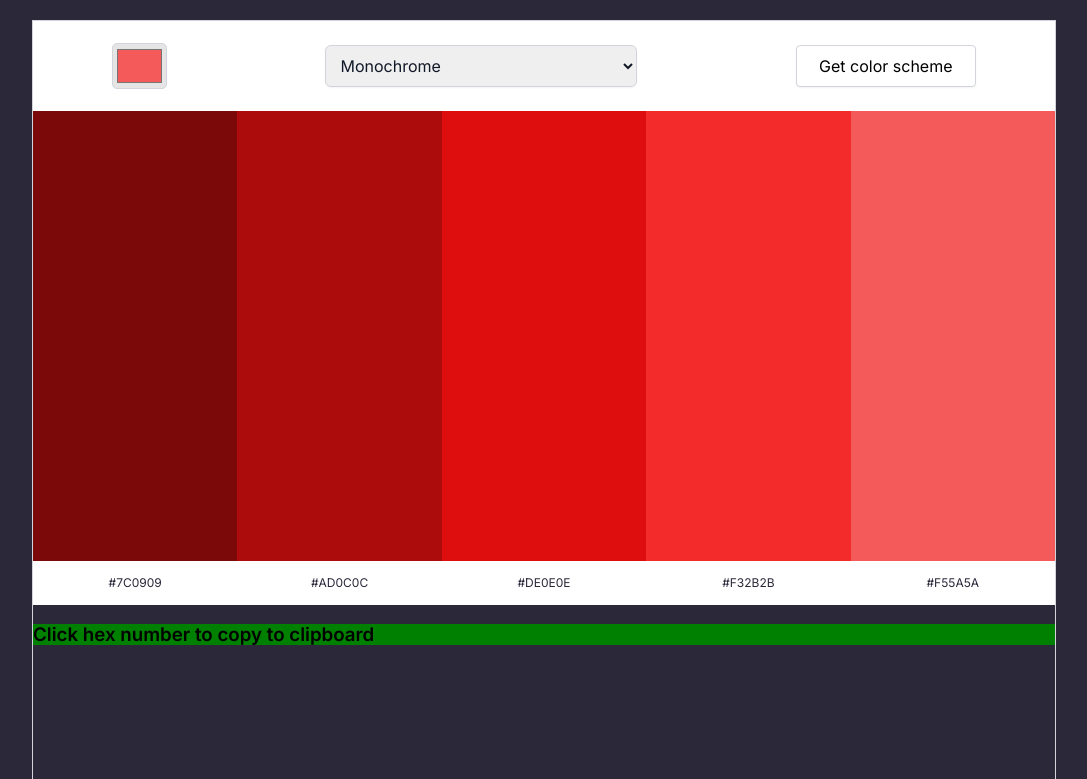
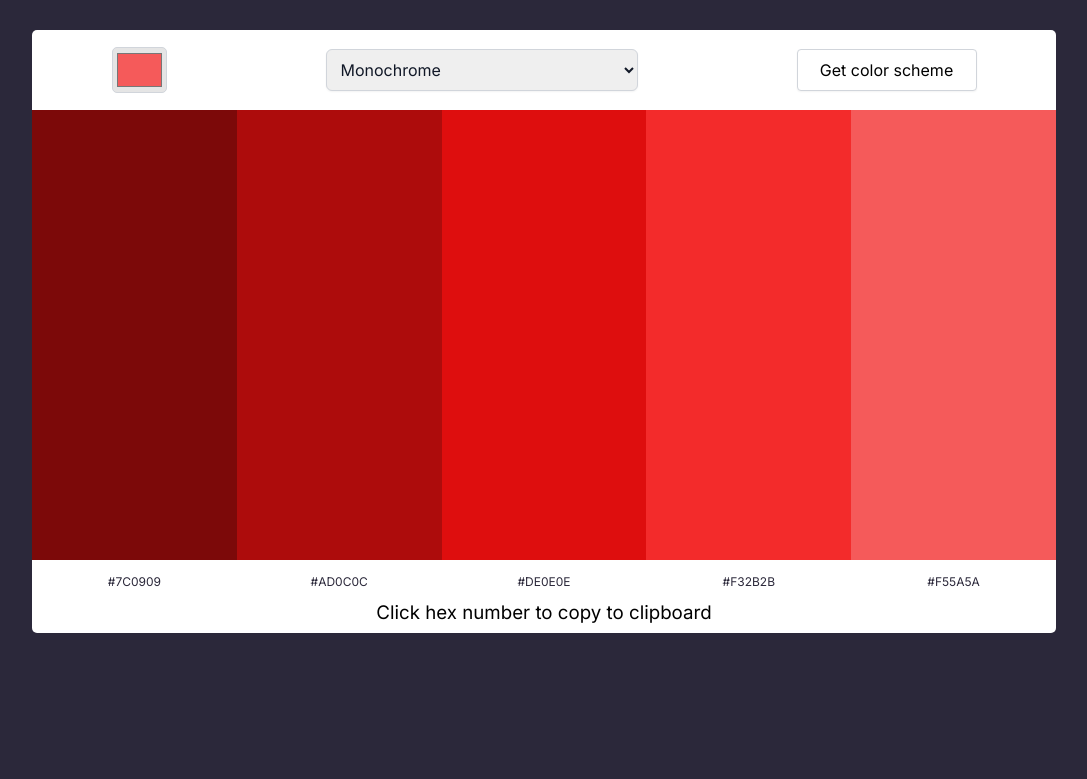
Before and after one commit to BiancaNiemann/Solo_Project_Color_Scheme, a website built with Vite: page index.html in a window 1280 px wide. Shown: the top 779 px of the page, without its empty margins (96-1183 px from the left). Built offline with nearby package versions, Linux system fonts and the light colour scheme.

Commit message:
Css adjustments

```diff
--- a/index.css
+++ b/index.css
@@ -1,23 +1,24 @@
 body {
-    margin: 20px auto;
+    margin: 30px auto;
     box-sizing: border-box;
     width: 550px;
     font-family: inter;
-    border: 0.75px solid #D1D5DB;
     background-color: #2B283A
 }
 
 /*HEADER BAR FOR SELECTIONS*/
 form{
     width: 100%;
-    height: 90px;
+    height: 80px;
     justify-content: space-around;
     align-items: center;
     display: flex;
     margin-bottom: 0;
+    border-top-left-radius: 5px;
+    border-top-right-radius: 5px;
 }
 
-form, .color-hexes{
+form, .color-hexes, h3, .color-button{
     background-color: white;
 }
 
@@ -43,7 +44,6 @@ form, .color-hexes{
     width: 120px;
     height: 42px;
     border-radius: 4px;
-    background-color: white;
     cursor: pointer;
 }
 
@@ -84,9 +84,17 @@ form, .color-hexes{
 }
 
 h3{
-    background-color: green;
+    margin-top: -2px;
+    text-align: center;
+    font-weight: 400;
+    margin-bottom: 0;
+    padding-bottom: 10px;
+    border-bottom-left-radius: 5px;
+    border-bottom-right-radius: 5px;
 }
 
+
+/*MEDIA QUERIES FOR LARGER SCREEN*/
 @media (min-width: 600px){
     body{
         width: 80vw;
--- a/index.js
+++ b/index.js
@@ -6,7 +6,7 @@ let colorArray = [
     {hex:"#F55A5A", id:4}
     ]
 
-/*function will render the HTML section for the 5 color boxes & color hex numbers below*/
+/*function will render the HTML section for the 5 color boxes & 5 color hex numbers below the boxes*/
 function renderColors(){
     let boxes = ''
     let hexes = ''
@@ -25,7 +25,7 @@ function renderColors(){
 }
 renderColors()
 
-/*Clears the colorArray, gets the values selected for color and mode by user, creates a new API address with users choices and runs the fetchColors function*/
+/*Clears the current colorArray, gets the new values selected for color and mode by user, creates a new API address with users choices and runs the fetchColors function*/
 document.getElementById('color-button').addEventListener('click', function(e){
     e.preventDefault()
     colorArray=[]
@@ -50,10 +50,10 @@ function fetchColors(apiAdd){
     })
 }
 
+/*Copies the Hex number to the clipboard when clicked*/
 document.getElementById('color-hexes').addEventListener('click', (e)=>{
     colorArray.forEach(color =>{
         if(color.id == e.target.id){
-            console.log(color.hex)
             navigator.clipboard.writeText(color.hex)
         }
     })
```
